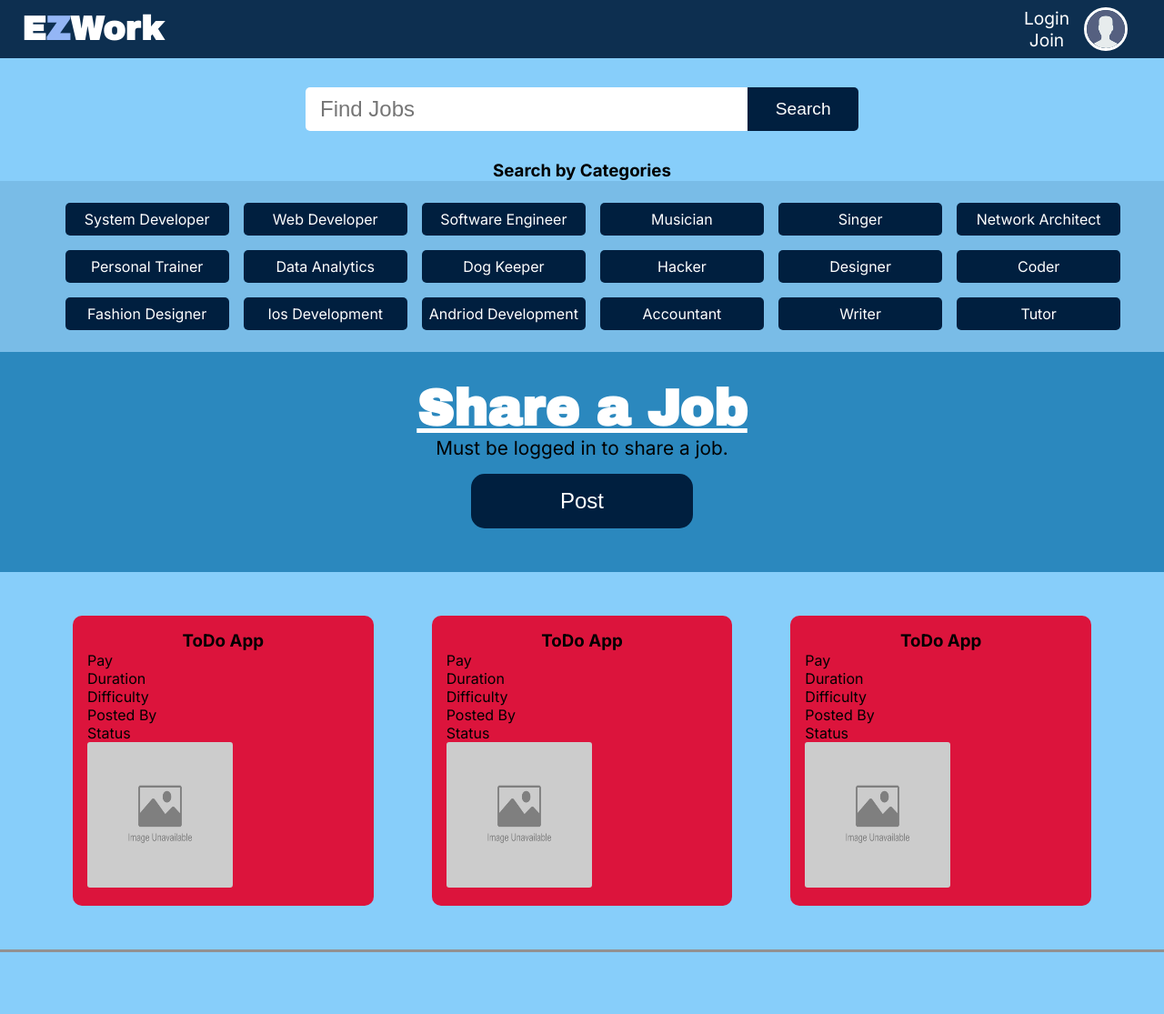
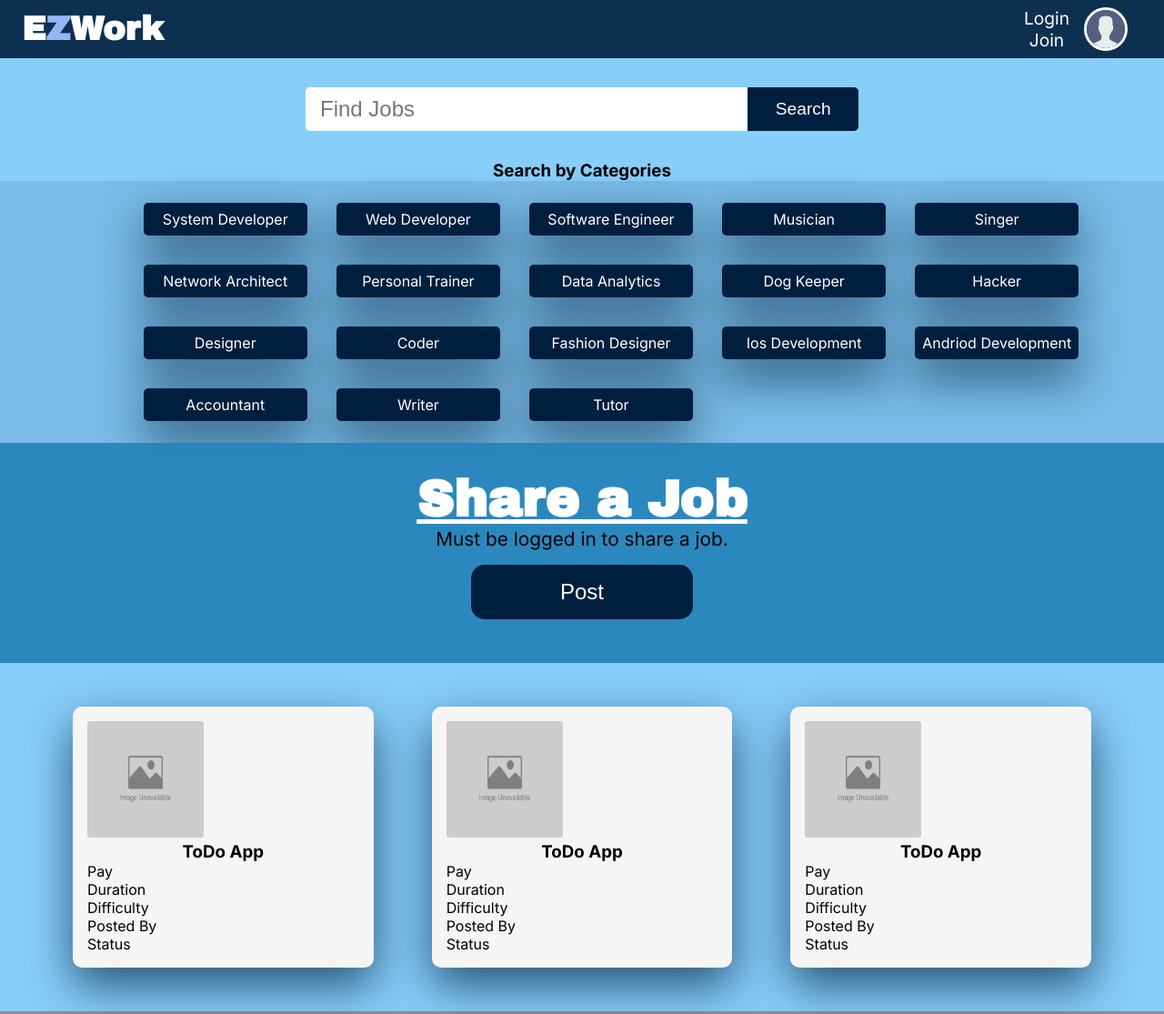
Before and after one commit to leobarrientos02/Project, a PHP site: page /EZWork/index.html in a window 1280 px wide. Shown: the whole page at 91% size. Before the commit the page ends 1047 px from the top, so only its background shows below. Run offline with PHP 8.4, Linux system fonts and the light colour scheme.

Commit message:
nice design

```diff
--- a/EZWork/index.html
+++ b/EZWork/index.html
@@ -54,31 +54,31 @@
             </div>
             <div class="jobs-container">
                 <div class="job">
+                    <img src="../Image/unavailable-image-1.jpg" alt="image">
                     <h3>ToDo App</h3>
                     <p>Pay</p>
                     <p>Duration</p>
                     <p>Difficulty</p>
                     <p>Posted By</p>
                     <p>Status</p>
-                        <img src="../Image/unavailable-image-1.jpg" alt="image">
                 </div>
                 <div class="job">
+                    <img src="../Image/unavailable-image-1.jpg" alt="image">
                     <h3>ToDo App</h3>
                     <p>Pay</p>
                     <p>Duration</p>
                     <p>Difficulty</p>
                     <p>Posted By</p>
                     <p>Status</p>
-                    <img src="../Image/unavailable-image-1.jpg" alt="image">
                 </div>
                 <div class="job">
+                    <img src="../Image/unavailable-image-1.jpg" alt="image">
                     <h3>ToDo App</h3>
                     <p>Pay</p>
                     <p>Duration</p>
                     <p>Difficulty</p>
                     <p>Posted By</p>
                     <p>Status</p>
-                    <img src="../Image/unavailable-image-1.jpg" alt="image">
                 </div>
             </div>
             <!--New Job Section End-->
--- a/Styles/_EZWork.scss
+++ b/Styles/_EZWork.scss
@@ -134,18 +134,21 @@ $color3: rgb(148, 182, 245);
   }
   .categories-section {
     display: flex;
-    justify-content: space-evenly;
+    justify-content: center;
+    align-items: center;
     width: 100%;
     height: fit-content;
     padding: 1rem;
     background-color: rgba($color: $color2, $alpha: 0.1);
     .categories {
       display: grid;
-      grid-template-columns: repeat(6, 1fr);
+      grid-template-columns: repeat(5, 1fr);
+      grid-gap: 1rem;
       text-align: center;
     }
     .category {
       display: flex;
+      box-shadow: 0 20px 50px rgba($color2, 0.7);
       justify-content: center;
       align-items: center;
       cursor: pointer;
@@ -208,11 +211,12 @@ $color3: rgb(148, 182, 245);
       border-radius: 10px;
       padding: 1rem;
       margin: 2rem;
-      background: crimson;
+      background: whitesmoke;
+      box-shadow: 0 20px 50px rgba($color2, 0.7);
       img {
         border-radius: 3px;
-        width: 10rem;
-        height: 10rem;
+        width: 8rem;
+        height: 8rem;
       }
     }
   }
@@ -307,8 +311,10 @@ $color3: rgb(148, 182, 245);
       height: fit-content;
       padding: 0.5rem;
       .categories {
+        box-shadow: none;
         display: grid;
         grid-template-columns: repeat(3, 1fr);
+        grid-gap: 0;
         text-align: center;
       }
       .category {
@@ -324,10 +330,8 @@ $color3: rgb(148, 182, 245);
       height: fit-content;
       padding: 1rem;
       .job {
-        border-radius: 10px;
         padding: 1rem;
         margin: 1rem;
-        background: crimson;
         img {
           width: 5rem;
           height: 5rem;
--- a/Styles/style.css
+++ b/Styles/style.css
@@ -1278,9 +1278,12 @@ header .nav ul a:hover {
   display: -webkit-box;
   display: -ms-flexbox;
   display: flex;
-  -webkit-box-pack: space-evenly;
-      -ms-flex-pack: space-evenly;
-          justify-content: space-evenly;
+  -webkit-box-pack: center;
+      -ms-flex-pack: center;
+          justify-content: center;
+  -webkit-box-align: center;
+      -ms-flex-align: center;
+          align-items: center;
   width: 100%;
   height: -webkit-fit-content;
   height: -moz-fit-content;
@@ -1292,8 +1295,9 @@ header .nav ul a:hover {
 .ezwork-container .categories-section .categories {
   display: -ms-grid;
   display: grid;
-  -ms-grid-columns: (1fr)[6];
-      grid-template-columns: repeat(6, 1fr);
+  -ms-grid-columns: (1fr)[5];
+      grid-template-columns: repeat(5, 1fr);
+  grid-gap: 1rem;
   text-align: center;
 }
 
@@ -1301,6 +1305,8 @@ header .nav ul a:hover {
   display: -webkit-box;
   display: -ms-flexbox;
   display: flex;
+  -webkit-box-shadow: 0 20px 50px rgba(0, 31, 63, 0.7);
+          box-shadow: 0 20px 50px rgba(0, 31, 63, 0.7);
   -webkit-box-pack: center;
       -ms-flex-pack: center;
           justify-content: center;
@@ -1391,13 +1397,15 @@ header .nav ul a:hover {
   border-radius: 10px;
   padding: 1rem;
   margin: 2rem;
-  background: crimson;
+  background: whitesmoke;
+  -webkit-box-shadow: 0 20px 50px rgba(0, 31, 63, 0.7);
+          box-shadow: 0 20px 50px rgba(0, 31, 63, 0.7);
 }
 
 .ezwork-container .jobs-container .job img {
   border-radius: 3px;
-  width: 10rem;
-  height: 10rem;
+  width: 8rem;
+  height: 8rem;
 }
 
 @media screen and (max-width: 768px) {
@@ -1527,10 +1535,13 @@ header .nav ul a:hover {
     padding: 0.5rem;
   }
   .ezwork-container .categories-section .categories {
+    -webkit-box-shadow: none;
+            box-shadow: none;
     display: -ms-grid;
     display: grid;
     -ms-grid-columns: (1fr)[3];
         grid-template-columns: repeat(3, 1fr);
+    grid-gap: 0;
     text-align: center;
   }
   .ezwork-container .categories-section .category {
@@ -1550,10 +1561,8 @@ header .nav ul a:hover {
     padding: 1rem;
   }
   .ezwork-container .jobs-container .job {
-    border-radius: 10px;
     padding: 1rem;
     margin: 1rem;
-    background: crimson;
   }
   .ezwork-container .jobs-container .job img {
     width: 5rem;
```
Also changed, not shown: 1 other file. Lines whose indentation alone changed are shown as unchanged.
